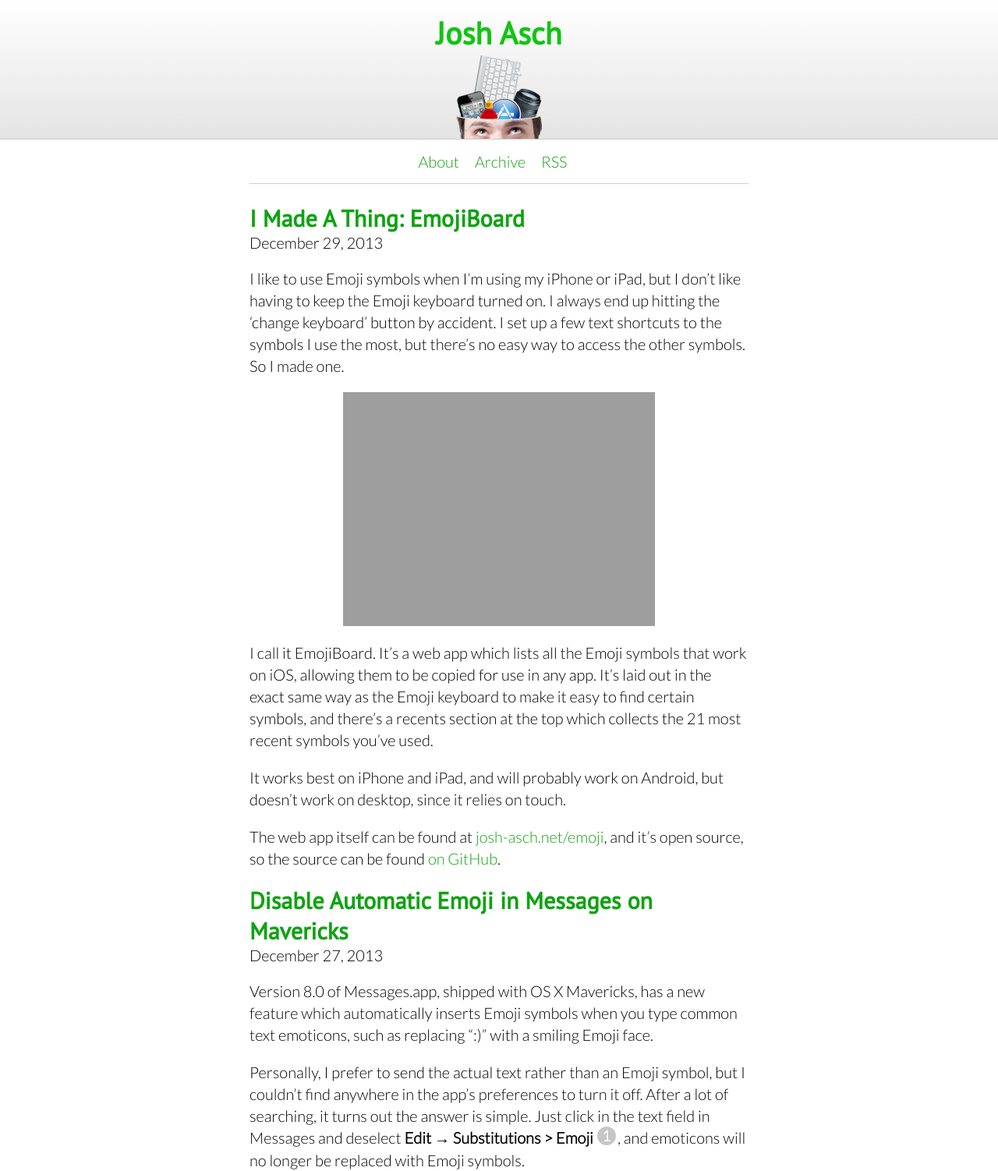
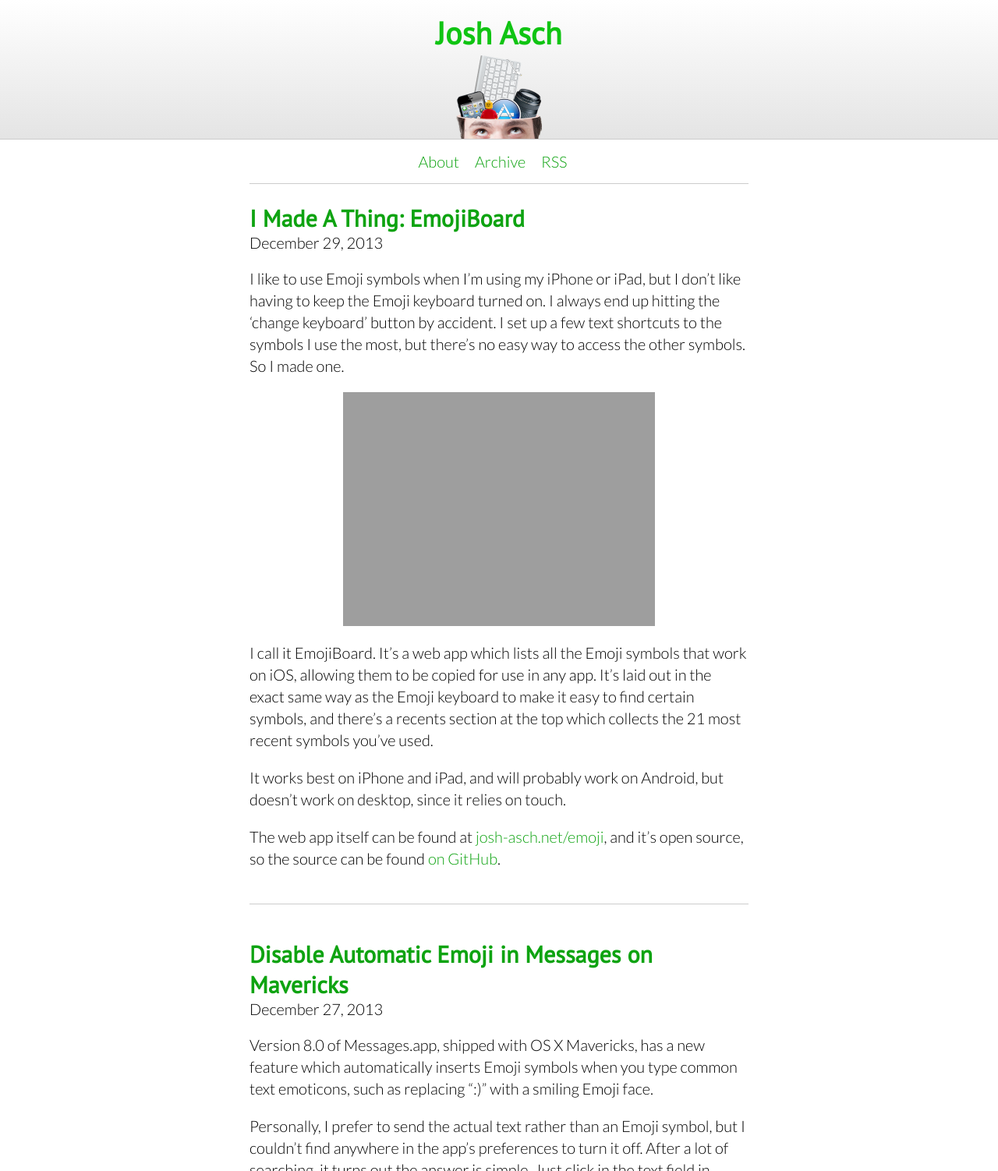
Before and after one commit to jobbogamer/jobbogamer.github.io, a Jekyll site: the page built from index.html, in a window 1280 px wide. Shown: the top 1502 px of the page at 78% size. Built offline with Jekyll 4.4.1, drawn with Linux system fonts in a browser that asks for light colours; Markdown is read by kramdown in place of the engine named in the settings; the list of posts is cut into pages by our own code; grey boxes are pictures that could not be loaded.

Commit message:
Dividers between posts

```diff
--- a/css/main.css
+++ b/css/main.css
@@ -96,6 +96,12 @@
 div#posts {
 	width: 640px;
 	margin: 0 auto;
+}
+
+div.content {
+	padding-bottom: 24px;
+	margin-bottom: 44px;
+	border-bottom: 1px solid #cccccc;
 }
 
 div#footer {
```
